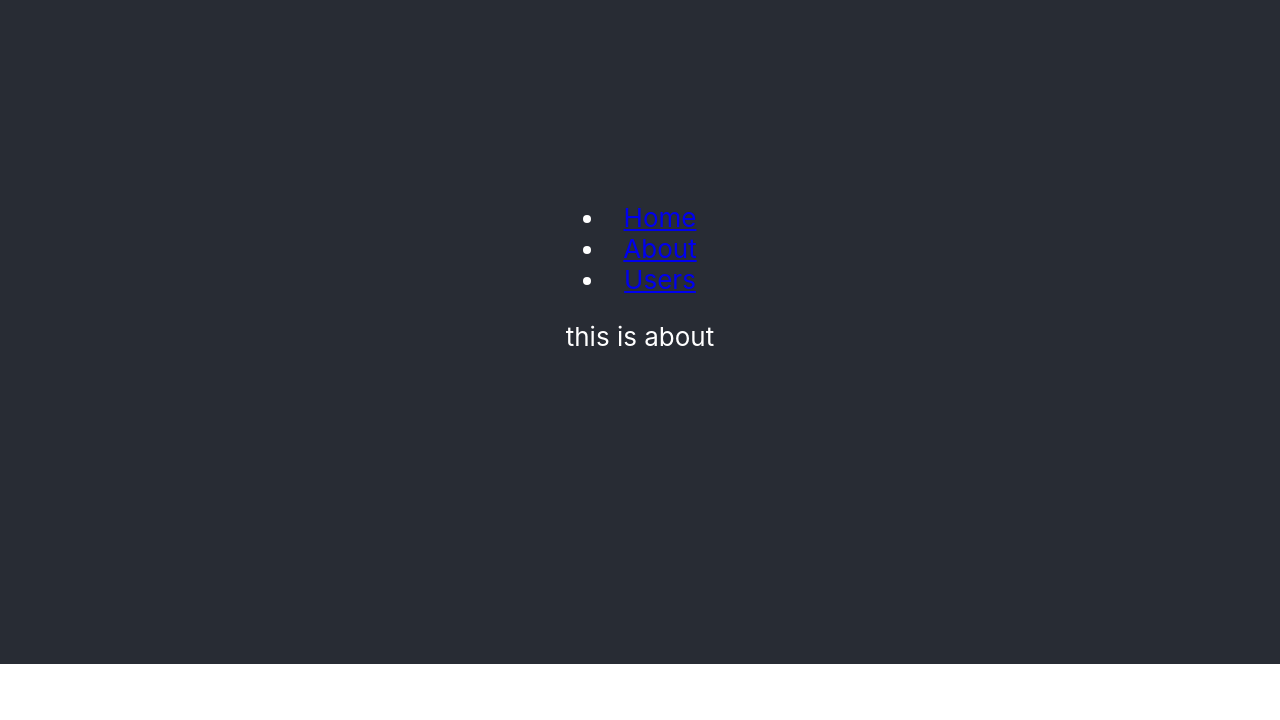
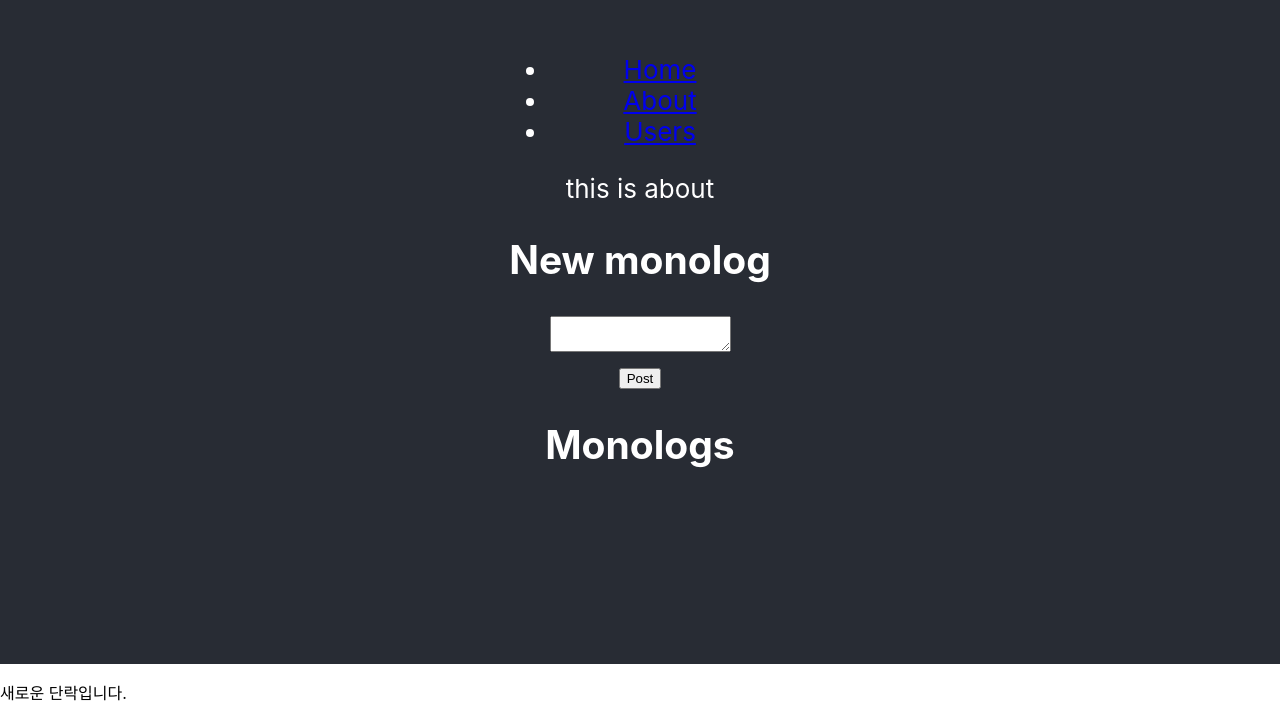
Before and after one commit to bryce0516/jquery-with-react, a React (Create React App) app: page /about in a window 1280 px wide. Shown: the part 136-856 px from the top of the page. Before the commit the page ends 800 px from the top, so only its background shows below. Built offline with nearby package versions, Linux system fonts and the light colour scheme.

Commit message:
중간에 다시 할려고

```diff
--- a/src/components/About.js
+++ b/src/components/About.js
@@ -1,6 +1,47 @@
+import React, { useEffect } from "react";
+
 const About = () => {
+
+  useEffect(() => {
+    func()
+  }, [])
+
+  const func = () => {
+
+    createElement();
+    // addAttribute();		// 아이디가 "para"인 HTML 요소에 속성을 추가함.
+  }
+
+  const createElement = () => {
+    let criteriaNode = document.getElementById("text")
+    let newNode = document.createElement("p")
+    newNode.innerHTML = "새로운 단락입니다.";
+    newNode.setAttribute("id", "para")
+    document.body.insertBefore(newNode, criteriaNode);
+  }
+
+  // const addAttribute = () => {
+  //   document.getElementById("para").setAttribute("style", "color:red")
+  // }
+
+
+
   return (
-    <div>this is about</div>
+    <>
+      <div>this is about</div>
+      <div className="new-status">
+        <h2>New monolog</h2>
+        <form action="">
+          <textarea /><br />
+          <input type="submit" value="Post" />
+        </form>
+      </div>
+
+      <div className="statuses">
+        <h2>Monologs</h2>
+        <ul></ul>
+      </div>
+    </>
   );
 }
 
```
